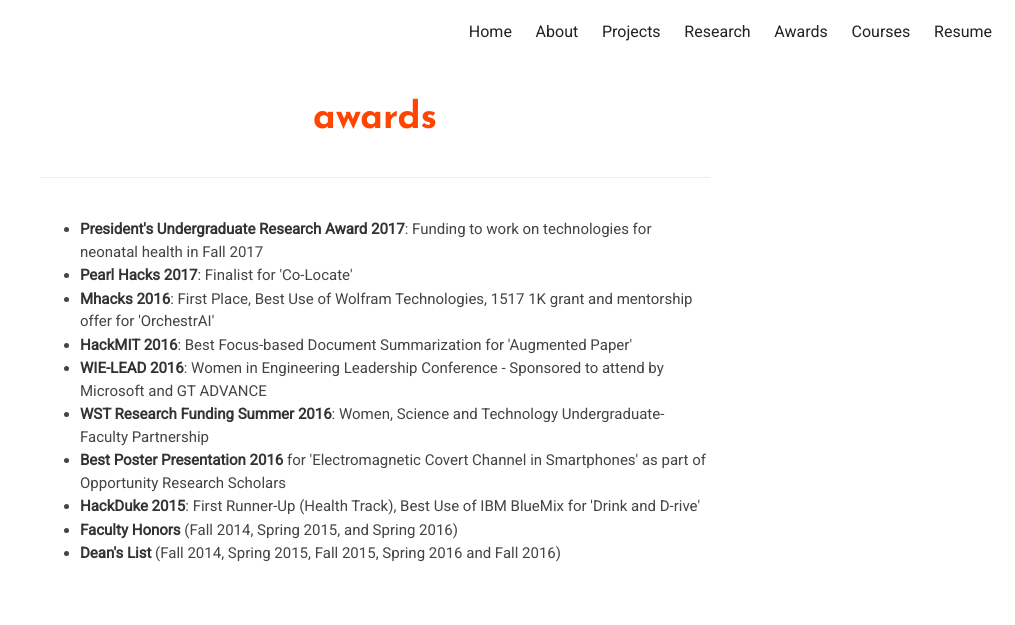
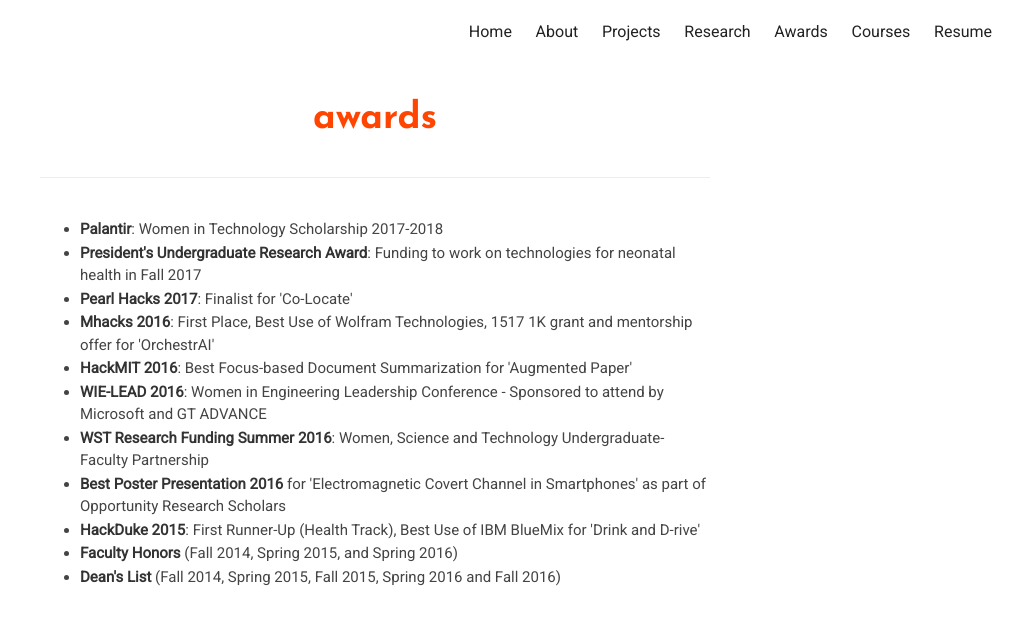
Before and after one commit to azraismail/azraismail.github.io, a Jekyll site: the page built from awards.html, in a window 1280 px wide. Shown: the top 625 px of the page, without its empty margins (265-1280 px from the left). Built offline with Jekyll 4.4.1, drawn with Linux system fonts in a browser that asks for light colours.

Commit message:
Update awards.html

```diff
--- a/awards.html
+++ b/awards.html
@@ -5,7 +5,8 @@ title: awards
 <hr>
 
 <ul>
-	<li><strong>President's Undergraduate Research Award 2017</strong>: Funding to work on technologies for neonatal health in Fall 2017</li>
+	<li><strong>Palantir</strong>: Women in Technology Scholarship 2017-2018</li>
+	<li><strong>President's Undergraduate Research Award</strong>: Funding to work on technologies for neonatal health in Fall 2017</li>
 	<li><strong>Pearl Hacks 2017</strong>: Finalist for 'Co-Locate'</li>
 	<li><strong>Mhacks 2016</strong>: First Place, Best Use of Wolfram Technologies, 1517 1K grant and mentorship offer for 'OrchestrAI'</li>
 	<li><strong>HackMIT 2016</strong>: Best Focus-based Document Summarization for 'Augmented Paper'</li>
```
